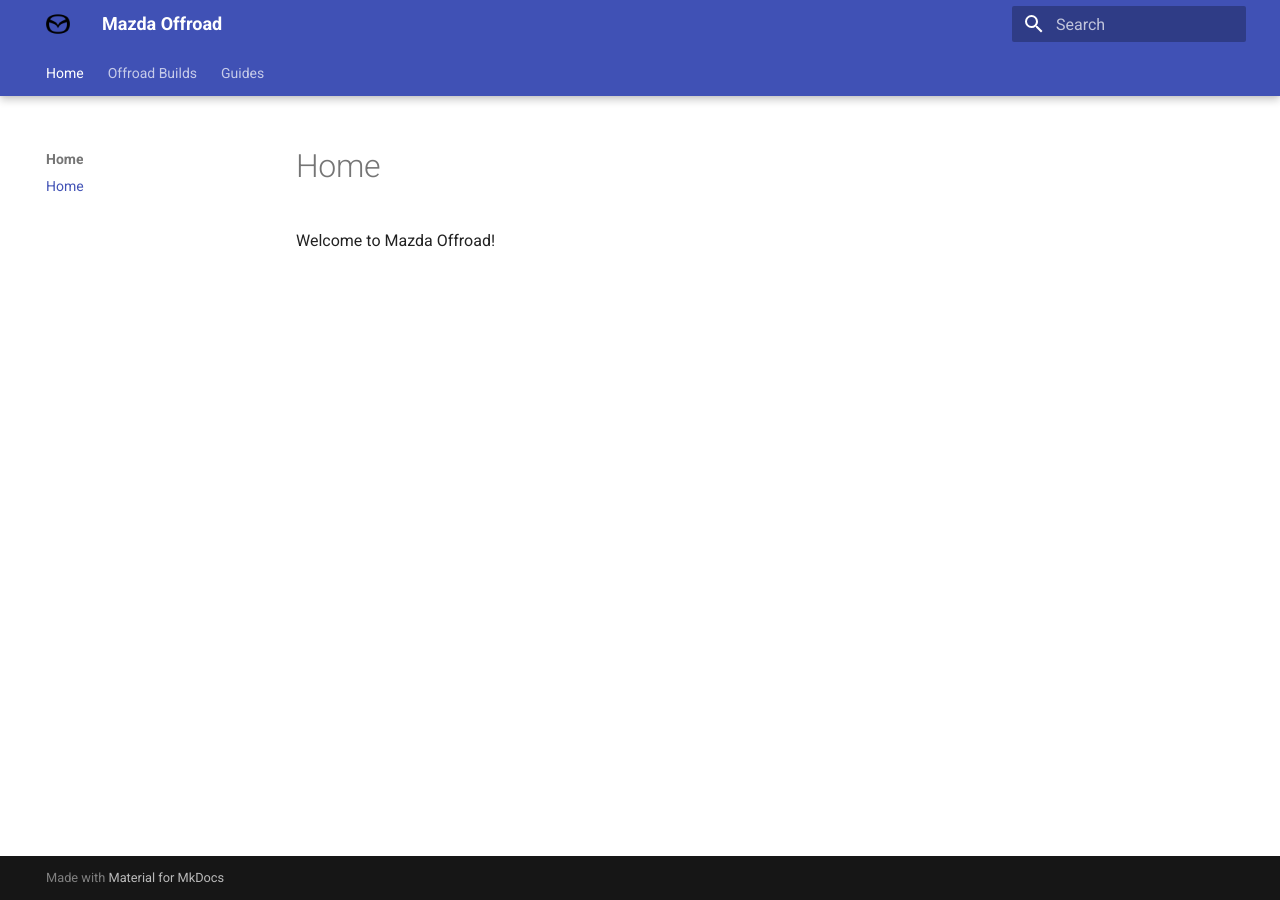
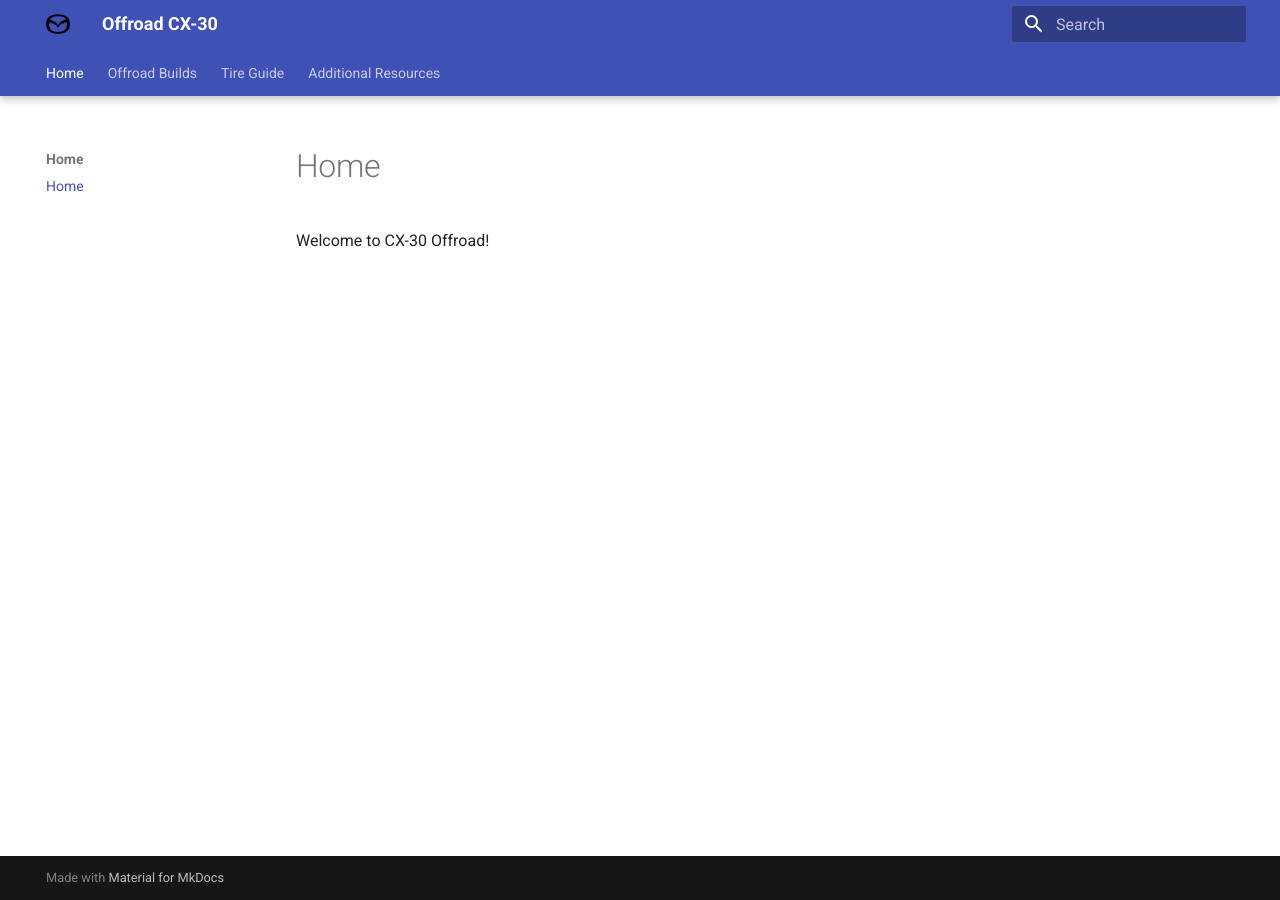
Before and after one commit to bensoer/mazdaoffroad, an MkDocs documentation site: the page built from docs/index.md, in a window 1280 px wide. Built offline with MkDocs 1.6.1 and Material for MkDocs 9.7.7, drawn with Linux system fonts in a browser that asks for light colours.

```diff
--- a/docs/index.md
+++ b/docs/index.md
@@ -1,3 +1,3 @@
 # Home
 
-Welcome to Mazda Offroad!
+Welcome to CX-30 Offroad!
--- a/mkdocs.yml
+++ b/mkdocs.yml
@@ -1,4 +1,4 @@
-site_name: Mazda Offroad
+site_name: Offroad CX-30
 theme:
   logo: assets/mazda-logo-512.png
   favicon: assets/mazda-logo-512.ico
@@ -30,4 +30,5 @@ nav:
     - index.md
   - Offroad Builds:
     - Maurice - A 2021 CX-30 GT: builds/maurice-2021-cx-30-gt/index.md
-  - Guides: guides.md
+  - Tire Guide: tireguide.md
+  - Additional Resources: resources.md
```
Also changed, not shown: docs/builds/maurice-2021-cx-30-gt/index.md (+27 -11 lines), docs/guides.md (deleted, +0 -7 lines), docs/tireguide.md (added, +1 -0 lines), docs/resources.md (renamed from docs/resource.md), 1 other file.
